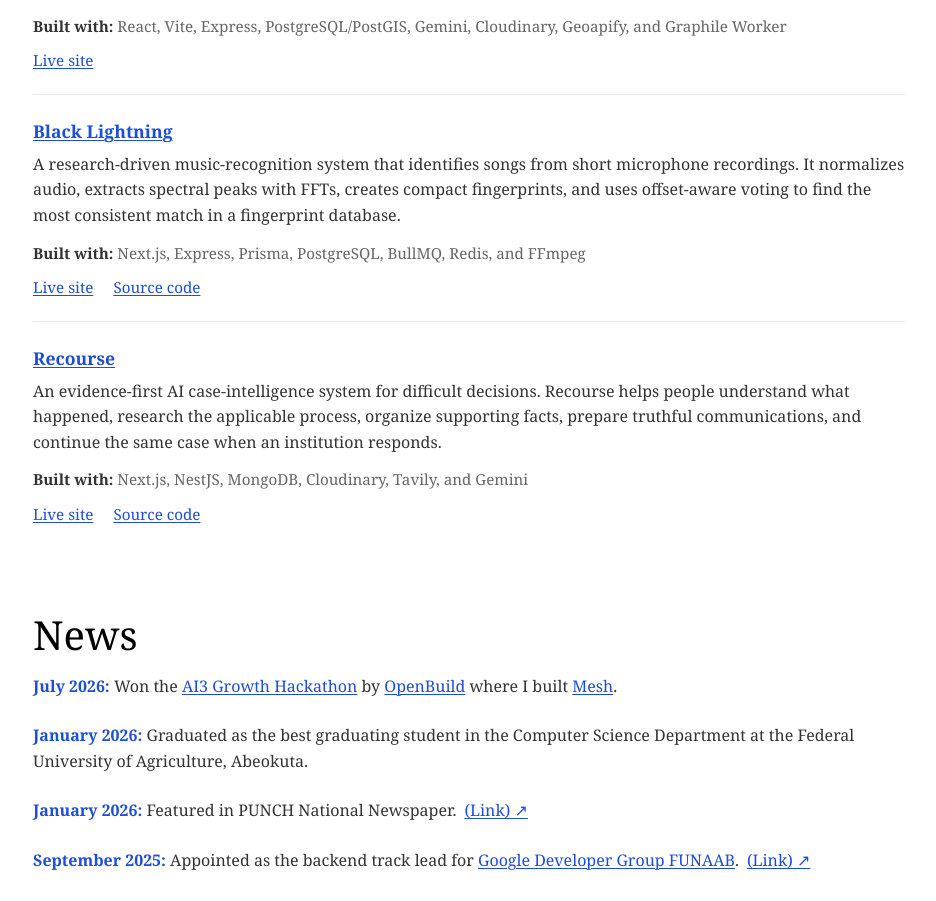
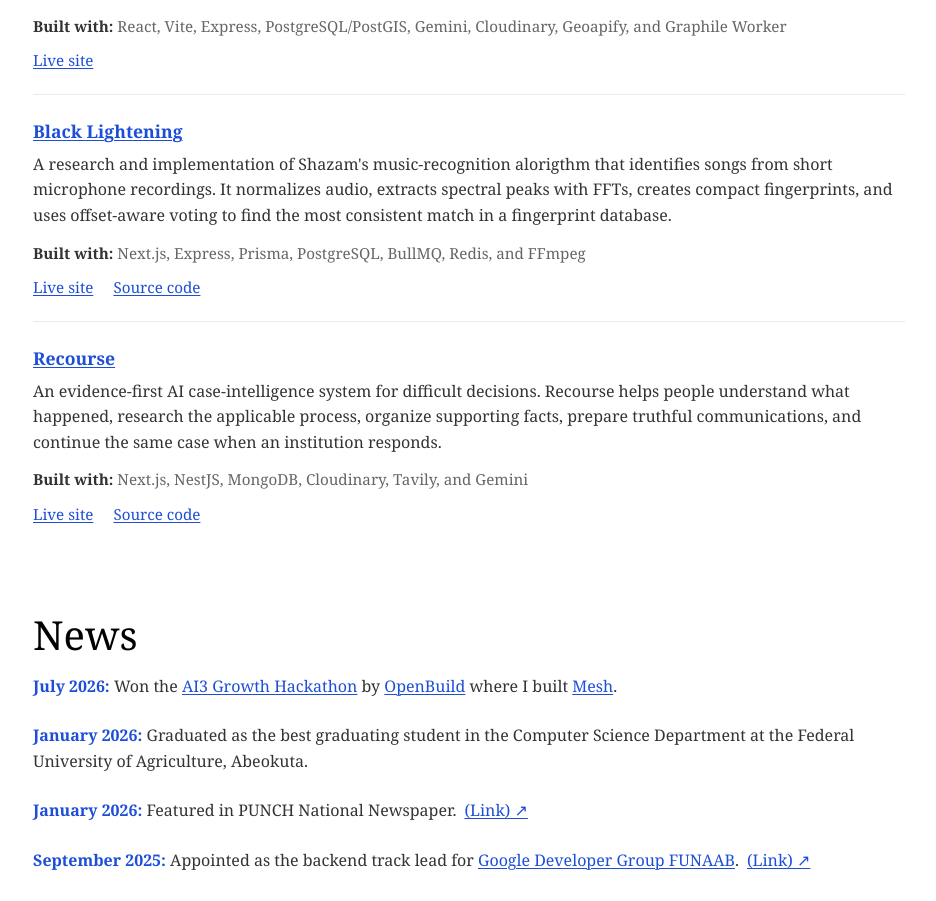
Before and after one commit to daniel-oluwadunsin/portfolio, a React (Vite) app: page / in a window 1280 px wide. Shown: the part 1108-2009 px from the top of the page, without its empty margins (171-1107 px from the left). Built offline with nearby package versions, Linux system fonts and the light colour scheme.

Commit message:
fix: standardize code formatting and update project details in siteData.ts

```diff
--- a/src/siteData.ts
+++ b/src/siteData.ts
@@ -1,186 +1,214 @@
 export type SiteLink = {
-  label: string
-  href: string
-}
+  label: string;
+  href: string;
+};
 
 export type ContentPart = {
-  text: string
-  href?: string
-}
+  text: string;
+  href?: string;
+};
 
 export type Project = {
-  name: string
-  description: string
-  technology: string
-  links: SiteLink[]
-}
+  name: string;
+  description: string;
+  technology: string;
+  links: SiteLink[];
+};
 
 export type NewsItem = {
-  date: string
-  content: ContentPart[]
-  links?: SiteLink[]
-}
+  date: string;
+  content: ContentPart[];
+  links?: SiteLink[];
+};
 
 export type BlogPost = {
-  title: string
-  date: string
-  readTime: string
-  excerpt: string
-  href: string
-}
+  title: string;
+  date: string;
+  readTime: string;
+  excerpt: string;
+  href: string;
+};
 
-const civicPulseUrl = 'https://civicpulse.life'
-const githubUrl = 'https://github.com/daniel-oluwadunsin'
+const civicPulseUrl = "https://civicpulse.life";
+const githubUrl = "https://github.com/daniel-oluwadunsin";
 
 export const contactLinks: SiteLink[] = [
-  { label: 'Email', href: 'mailto:adejaredaniel12@gmail.com' },
-  { label: 'CV', href: 'https://drive.google.com/file/d/1jWYP0PiHnFT5o2YDjKKi6lUpbud2yPQq/view?usp=sharing' },
-  { label: 'GitHub', href: githubUrl },
-  { label: 'LinkedIn', href: 'https://www.linkedin.com/in/daniel-adejare-551a20237/' },
-  { label: 'Medium', href: 'https://medium.com/@adejaredaniel12' },
-  { label: 'Phone', href: 'tel:+2348023720580' },
-]
+  { label: "Email", href: "mailto:adejaredaniel12@gmail.com" },
+  {
+    label: "CV",
+    href: "https://drive.google.com/file/d/1jWYP0PiHnFT5o2YDjKKi6lUpbud2yPQq/view?usp=sharing",
+  },
+  { label: "GitHub", href: githubUrl },
+  {
+    label: "LinkedIn",
+    href: "https://www.linkedin.com/in/daniel-adejare-551a20237/",
+  },
+  { label: "Medium", href: "https://medium.com/@adejaredaniel12" },
+  { label: "Phone", href: "tel:+2348023720580" },
+];
 
 export const aboutParagraphs: ContentPart[][] = [
   [
     {
-      text: 'I am Daniel Adejare, a Computer Science graduate of the Federal University of Agriculture, Abeokuta (FUNAAB), Nigeria, and a Software Engineer with over four years of experience building production-ready software across web, mobile, and backend platforms.',
+      text: "I am Daniel Adejare, a Computer Science graduate of the Federal University of Agriculture, Abeokuta (FUNAAB), Nigeria, and a Software Engineer with over four years of experience building production-ready software across web, mobile, and backend platforms.",
     },
   ],
   [
     {
-      text: 'My research interests lie at the intersection of data science, artificial intelligence, and public policy, with a focus on developing computational approaches to address societal challenges. I am particularly interested in public-interest AI, geospatial data science and remote sensing, infrastructure governance, and public service delivery.',
+      text: "My research interests lie at the intersection of data science, artificial intelligence, and public policy, with a focus on developing computational approaches to address societal challenges. I am particularly interested in public-interest AI, geospatial data science and remote sensing, infrastructure governance, and public service delivery.",
     },
   ],
   [
     {
-      text: 'I aim to explore how data-driven methods can support evidence-based policymaking, improve the monitoring and delivery of public infrastructure, and strengthen government accountability, particularly in Nigeria and across Africa. I am also interested in trustworthy and responsible AI, especially the development of reliable, equitable, and context-aware systems for resource-constrained settings.',
+      text: "I aim to explore how data-driven methods can support evidence-based policymaking, improve the monitoring and delivery of public infrastructure, and strengthen government accountability, particularly in Nigeria and across Africa. I am also interested in trustworthy and responsible AI, especially the development of reliable, equitable, and context-aware systems for resource-constrained settings.",
     },
   ],
   [
-    { text: 'Through projects such as ' },
-    { text: 'CivicPulse', href: civicPulseUrl },
+    { text: "Through projects such as " },
+    { text: "CivicPulse", href: civicPulseUrl },
     {
-      text: ', I hope to explore how data and AI can support more transparent, accountable, and responsive governance, particularly in Nigeria and across Africa.',
+      text: ", I hope to explore how data and AI can support more transparent, accountable, and responsive governance, particularly in Nigeria and across Africa.",
     },
   ],
-]
+];
 
 export const projects: Project[] = [
   {
-    name: 'CivicPulse',
+    name: "CivicPulse",
     description:
-      'An AI-powered civic infrastructure reporting and accountability platform. CivicPulse turns a resident’s evidence into a traceable incident, identifies the relevant jurisdiction and responsible organizations, and keeps the response visible until the community can confirm or challenge the outcome.',
-    technology: 'React, Vite, Express, PostgreSQL/PostGIS, Gemini, Cloudinary, Geoapify, and Graphile Worker',
-    links: [{ label: 'Live site', href: civicPulseUrl }],
+      "An AI-powered civic infrastructure reporting and accountability platform. CivicPulse turns a resident’s evidence into a traceable incident, identifies the relevant jurisdiction and responsible organizations, and keeps the response visible until the community can confirm or challenge the outcome.",
+    technology:
+      "React, Vite, Express, PostgreSQL/PostGIS, Gemini, Cloudinary, Geoapify, and Graphile Worker",
+    links: [{ label: "Live site", href: civicPulseUrl }],
   },
   {
-    name: 'Black Lightning',
+    name: "Black Lightening",
     description:
-      'A research-driven music-recognition system that identifies songs from short microphone recordings. It normalizes audio, extracts spectral peaks with FFTs, creates compact fingerprints, and uses offset-aware voting to find the most consistent match in a fingerprint database.',
-    technology: 'Next.js, Express, Prisma, PostgreSQL, BullMQ, Redis, and FFmpeg',
+      "A research and implementation of Shazam's music-recognition alorigthm that identifies songs from short microphone recordings. It normalizes audio, extracts spectral peaks with FFTs, creates compact fingerprints, and uses offset-aware voting to find the most consistent match in a fingerprint database.",
+    technology:
+      "Next.js, Express, Prisma, PostgreSQL, BullMQ, Redis, and FFmpeg",
     links: [
-      { label: 'Live site', href: 'https://black-ligthning.oluwadunsin.dev/' },
-      { label: 'Source code', href: 'https://github.com/daniel-oluwadunsin/black-ligthning' },
-    ],
-  },
-  {
-    name: 'Recourse',
-    description:
-      'An evidence-first AI case-intelligence system for difficult decisions. Recourse helps people understand what happened, research the applicable process, organize supporting facts, prepare truthful communications, and continue the same case when an institution responds.',
-    technology: 'Next.js, NestJS, MongoDB, Cloudinary, Tavily, and Gemini',
-    links: [
-      { label: 'Live site', href: 'https://recourse.oluwadunsin.dev' },
-      { label: 'Source code', href: 'https://github.com/daniel-oluwadunsin/recourse' },
-    ],
-  },
-]
-
-export const newsItems: NewsItem[] = [
-  {
-    date: 'July 2026',
-    content: [
-      { text: 'Won the ' },
-      { text: 'AI3 Growth Hackathon', href: 'https://luma.com/3s90t09i?tk=QSeBeQ' },
-      { text: ' by ' },
-      { text: 'OpenBuild', href: 'https://x.com/OpenBuildxyz' },
-      { text: ' where I built ' },
-      { text: 'Mesh', href: 'https://ai3-hack.oluwadunsin.dev/' },
-      { text: '.' },
-    ],
-  },
-  {
-    date: 'January 2026',
-    content: [
+      { label: "Live site", href: "https://black-ligthning.oluwadunsin.dev/" },
       {
-        text: 'Graduated as the best graduating student in the Computer Science Department at the Federal University of Agriculture, Abeokuta.',
+        label: "Source code",
+        href: "https://github.com/daniel-oluwadunsin/black-ligthening",
       },
     ],
   },
   {
-    date: 'January 2026',
-    content: [{ text: 'Featured in PUNCH National Newspaper.' }],
+    name: "Recourse",
+    description:
+      "An evidence-first AI case-intelligence system for difficult decisions. Recourse helps people understand what happened, research the applicable process, organize supporting facts, prepare truthful communications, and continue the same case when an institution responds.",
+    technology: "Next.js, NestJS, MongoDB, Cloudinary, Tavily, and Gemini",
     links: [
+      { label: "Live site", href: "https://recourse.oluwadunsin.dev" },
       {
-        label: 'PUNCH feature',
-        href: 'https://punchng.com/i-felt-intimidated-starting-university-at-15-funaab-first-class-graduate/',
+        label: "Source code",
+        href: "https://github.com/daniel-oluwadunsin/recourse",
+      },
+    ],
+  },
+];
+
+export const newsItems: NewsItem[] = [
+  {
+    date: "July 2026",
+    content: [
+      { text: "Won the " },
+      {
+        text: "AI3 Growth Hackathon",
+        href: "https://luma.com/3s90t09i?tk=QSeBeQ",
+      },
+      { text: " by " },
+      { text: "OpenBuild", href: "https://x.com/OpenBuildxyz" },
+      { text: " where I built " },
+      { text: "Mesh", href: "https://ai3-hack.oluwadunsin.dev/" },
+      { text: "." },
+    ],
+  },
+  {
+    date: "January 2026",
+    content: [
+      {
+        text: "Graduated as the best graduating student in the Computer Science Department at the Federal University of Agriculture, Abeokuta.",
       },
     ],
   },
   {
-    date: 'September 2025',
-    content: [
-      { text: 'Appointed as the backend track lead for ' },
+    date: "January 2026",
+    content: [{ text: "Featured in PUNCH National Newspaper." }],
+    links: [
       {
-        text: 'Google Developer Group FUNAAB',
-        href: 'https://gdg.community.dev/gdg-on-campus-federal-university-of-agriculture-abeokuta-nigeria/',
+        label: "PUNCH feature",
+        href: "https://punchng.com/i-felt-intimidated-starting-university-at-15-funaab-first-class-graduate/",
       },
-      { text: '.' },
     ],
-    links: [{ label: 'Appointment photo', href: 'https://pbs.twimg.com/media/Gaoy9EDXUAAsiwB?format=jpg&name=4096x4096' }],
   },
   {
-    date: 'March 2025',
+    date: "September 2025",
+    content: [
+      { text: "Appointed as the backend track lead for " },
+      {
+        text: "Google Developer Group FUNAAB",
+        href: "https://gdg.community.dev/gdg-on-campus-federal-university-of-agriculture-abeokuta-nigeria/",
+      },
+      { text: "." },
+    ],
+    links: [
+      {
+        label: "Appointment photo",
+        href: "https://pbs.twimg.com/media/Gaoy9EDXUAAsiwB?format=jpg&name=4096x4096",
+      },
+    ],
+  },
+  {
+    date: "March 2025",
     content: [
       {
-        text: 'Led the volunteer software development team at DigiFest, proposing and coordinating a four-person team to build a digital library for browsing, searching, and retrieving past questions and learning materials.',
+        text: "Led the volunteer software development team at DigiFest, proposing and coordinating a four-person team to build a digital library for browsing, searching, and retrieving past questions and learning materials.",
       },
     ],
     links: [
       {
-        label: 'DigiFest project photo',
-        href: 'https://media.licdn.com/dms/image/v2/D4D2DAQEE0yQjI_LhGA/profile-treasury-image-shrink_1920_1920/B4DZhQtNnvG8Ak-/0/1753700726916?e=1789390800&v=beta&t=RYid6nH7YCJ5s2giYmxsXS3EE38HTbm1Zr5Jx53Qx1Y',
+        label: "DigiFest project photo",
+        href: "https://media.licdn.com/dms/image/v2/D4D2DAQEE0yQjI_LhGA/profile-treasury-image-shrink_1920_1920/B4DZhQtNnvG8Ak-/0/1753700726916?e=1789390800&v=beta&t=RYid6nH7YCJ5s2giYmxsXS3EE38HTbm1Zr5Jx53Qx1Y",
       },
     ],
   },
   {
-    date: 'May 2024',
+    date: "May 2024",
     content: [
-      { text: 'Won the ' },
-      { text: 'HackOps hackathon', href: 'https://pipeops.io/hackops-report' },
-      { text: ' by ' },
-      { text: 'PipeOps', href: 'https://pipeops.io' },
-      { text: ' with ' },
-      { text: 'BDMeds', href: 'https://bdmeds-frontend.onrender.com/' },
-      { text: ', a healthcare solution aimed at improving access to doctors and organizing patient records.' },
+      { text: "Won the " },
+      { text: "HackOps hackathon", href: "https://pipeops.io/hackops-report" },
+      { text: " by " },
+      { text: "PipeOps", href: "https://pipeops.io" },
+      { text: " with " },
+      { text: "BDMeds", href: "https://bdmeds-frontend.onrender.com/" },
+      {
+        text: ", a healthcare solution aimed at improving access to doctors and organizing patient records.",
+      },
     ],
-    links: [{ label: 'HackOps report', href: 'https://pipeops.io/hackops-report' }],
+    links: [
+      { label: "HackOps report", href: "https://pipeops.io/hackops-report" },
+    ],
   },
-]
+];
 
 export const blogPosts: BlogPost[] = [
   {
-    title: 'How I built a programming language for transactional file systems',
-    date: '2025',
-    readTime: 'Read on Medium',
-    excerpt: 'A practical account of designing reversible operations for transactional file systems.',
-    href: 'https://medium.com/@adejaredaniel12/how-i-built-a-programming-language-for-transactional-file-systems-d13d136d065a?postPublishedType=initial',
+    title: "How I built a programming language for transactional file systems",
+    date: "2025",
+    readTime: "Read on Medium",
+    excerpt:
+      "A practical account of designing reversible operations for transactional file systems.",
+    href: "https://medium.com/@adejaredaniel12/how-i-built-a-programming-language-for-transactional-file-systems-d13d136d065a?postPublishedType=initial",
   },
   {
-    title: 'The API returned 200, the payment never finished',
-    date: '2025',
-    readTime: 'Read on Medium',
-    excerpt: 'What a successful HTTP response can hide when payment state is treated too simply.',
-    href: 'https://medium.com/@adejaredaniel12/the-api-returned-200-the-payment-never-finished-f787e263dea9',
+    title: "The API returned 200, the payment never finished",
+    date: "2025",
+    readTime: "Read on Medium",
+    excerpt:
+      "What a successful HTTP response can hide when payment state is treated too simply.",
+    href: "https://medium.com/@adejaredaniel12/the-api-returned-200-the-payment-never-finished-f787e263dea9",
   },
-]
+];
```
